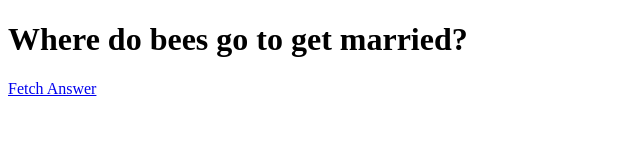
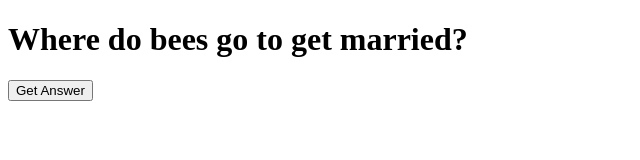
Before and after one commit to dmc2015/ajax4beginners, a plain HTML site: page ch1/index.html in a window 1280 px wide. Shown: the whole page, without its empty margins (0-640 px from the left). Drawn offline with Linux system fonts and the light colour scheme.

Commit message:
added joke, added form for submit

```diff
--- a/ch1/index.html
+++ b/ch1/index.html
@@ -3,6 +3,20 @@
 <head>
   <meta charset="UTF-8">
   <title>ch 1, joke of the day</title>
+
+
+
+</head>
+
+<body>
+  <h1>Where do bees go to get married?</h1>
+
+<form>
+  <input type="submit" value="Get Answer" onclick="fetchJoke('joke.txt', 'DivTarget')">
+</form>
+
+  <div id="DivTarget"></div>
+</body>
 
 
 <script language="javascript" type="type/javascript">
@@ -28,11 +42,5 @@
   }
 }
 </script>
-</head>
-
-<body>
-  <h1>Where do bees go to get married?</h1>
-  <a href="ajax.js">Fetch Answer</a>
-</body>
 
 </html>
```
Lines whose indentation alone changed are shown as unchanged.
